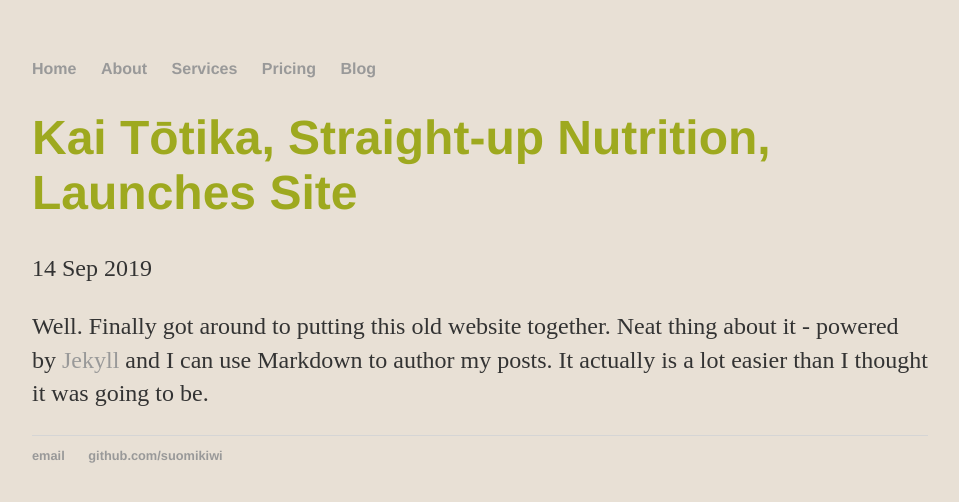
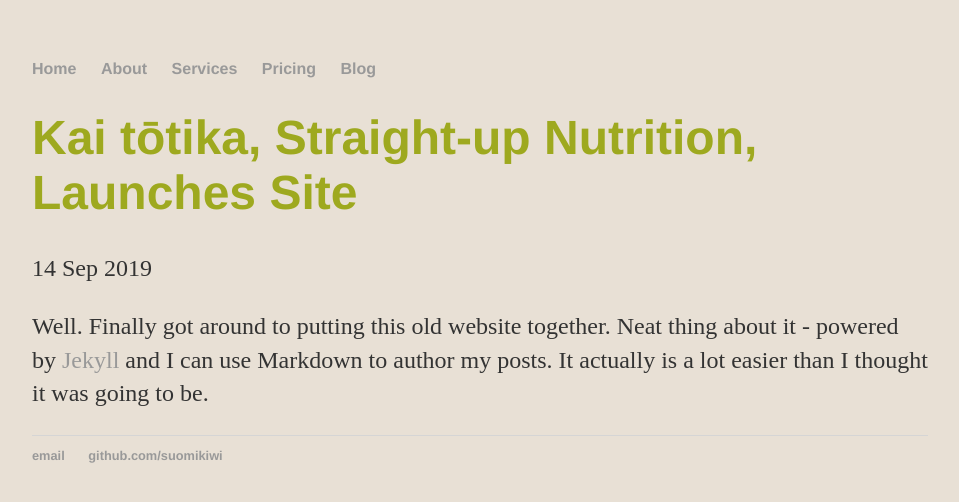
Before and after one commit to suomikiwi/suomikiwi.github.io, a Jekyll site: the page built from _posts/2019-09-14-kaitotika-site-launched.md, in a window 1280 px wide. Shown: the top 502 px of the page, without its empty margins (160-1119 px from the left). Built offline with Jekyll 4.4.1, drawn with Linux system fonts in a browser that asks for light colours.

```diff
--- a/_posts/2019-09-14-kaitotika-site-launched.md
+++ b/_posts/2019-09-14-kaitotika-site-launched.md
@@ -1,6 +1,6 @@
 ---
 layout: post
-title: "Kai Tōtika, Straight-up Nutrition, Launches Site"
+title: "Kai tōtika, Straight-up Nutrition, Launches Site"
 date: 2019-09-14
 ---
 
```
